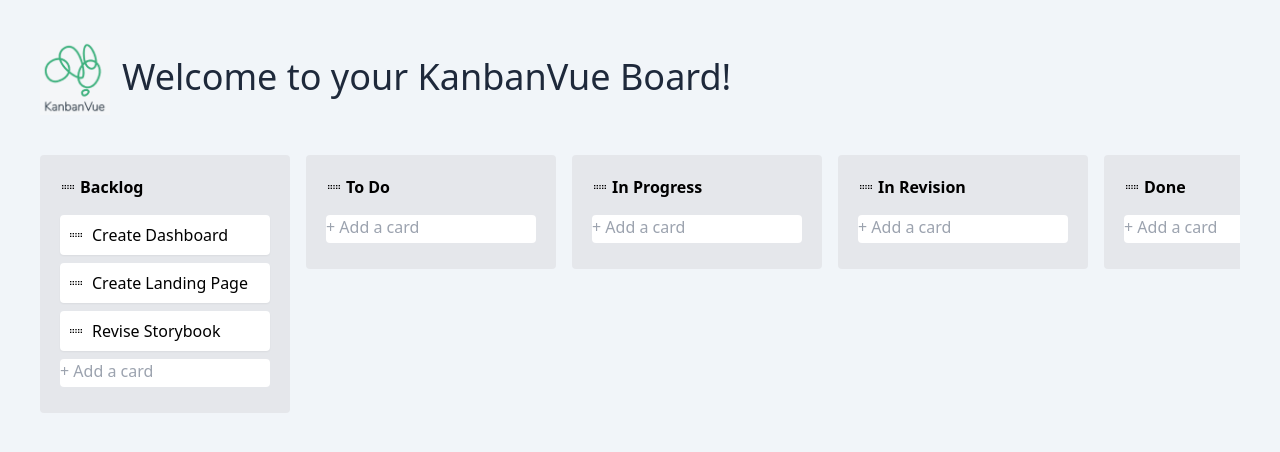
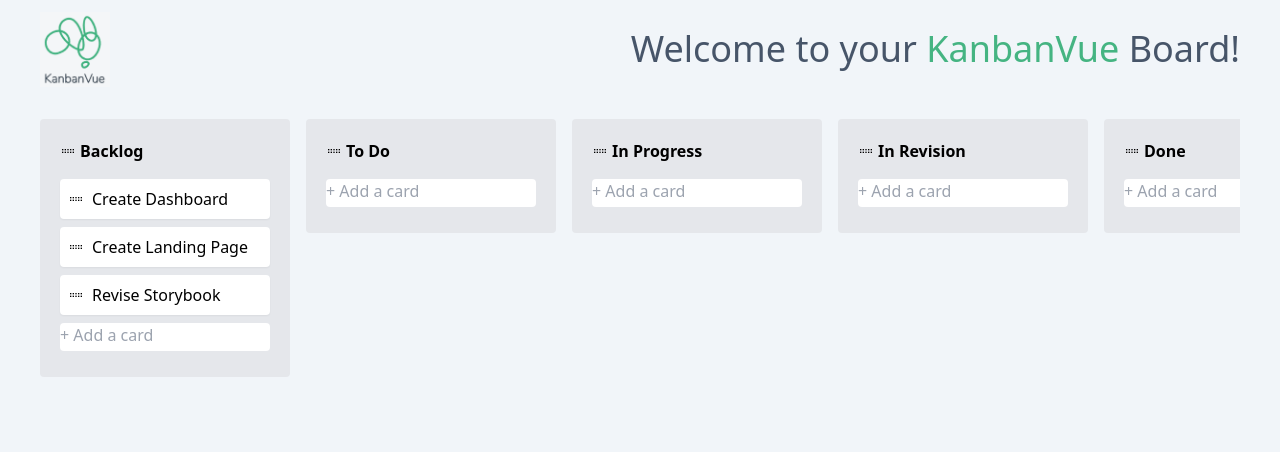
Before and after one commit to katiaku/kanban-vue, a Nuxt app: page / in a window 1280 px wide. Shown: the top 452 px of the page. Built offline with nearby package versions, Linux system fonts and the light colour scheme.

Commit message:
Create Header component

```diff
--- a/app.vue
+++ b/app.vue
@@ -1,14 +1,6 @@
 <template>
-  <div class="p-10 h-[100vh] bg-slate-100 overflow-auto">
-    <h1 class="text-4xl text-slate-800 flex items-center mb-10">
-      <img
-        width="70"
-        class="mr-3"
-        src="./public/assets/images/kanban-vue-logo.png"
-        alt="kanban-vue app logo"
-      />
-      Welcome to your KanbanVue Board!
-    </h1>
+  <div class="px-10 py-3 h-[100vh] bg-slate-100 overflow-auto">
+    <Header />
     <KanbanBoard />
   </div>
 </template>
--- /dev/null
+++ b/components/Header.vue
@@ -0,0 +1,13 @@
+<template>
+    <div class="flex justify-between items-center mb-8">
+        <img
+            width="70"
+            class="mr-3"
+            src="../public/assets/images/kanban-vue-logo.png"
+            alt="kanban-vue app logo"
+        />
+        <h1 class="text-4xl text-slate-600 text-center">
+            Welcome to your <span style="color: #45B482;">KanbanVue</span> Board!
+        </h1>
+    </div>
+</template>
```
